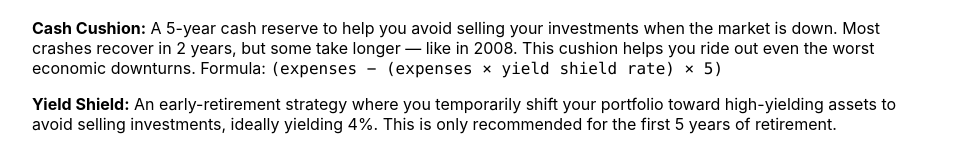
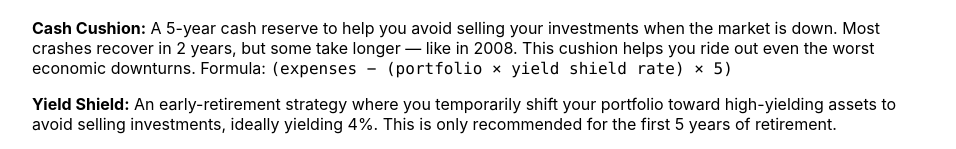
Before and after one commit to davidantao/fi-planner, a React (Create React App) app: page / in a window 1280 px wide. Shown: the part 1459-1608 px from the top of the page, without its empty margins (158-1114 px from the left). Built offline with nearby package versions, Linux system fonts and the light colour scheme.

Commit message:
text update

```diff
--- a/src/App.js
+++ b/src/App.js
@@ -201,7 +201,7 @@ function App() {
         <p><strong>FIRE (Financial Independence, Retire Early):</strong> Enough savings to fully cover your expenses in retirement. Now includes a 5-year cash cushion for market downturns.</p>
         <p><strong>Semi-FI:</strong> When your portfolio can cover 60% of retirement expenses.</p>
         <p><strong>Coast FI:</strong> When you've saved enough that your portfolio will grow to full FIRE by retirement, even without more contributions.</p>
-        <p><strong>Cash Cushion:</strong> A 5-year cash reserve to help you avoid selling your investments when the market is down. Most crashes recover in 2 years, but some take longer — like in 2008. This cushion helps you ride out even the worst economic downturns. Formula: <code>(expenses − (expenses × yield shield rate) × 5)</code></p>
+        <p><strong>Cash Cushion:</strong> A 5-year cash reserve to help you avoid selling your investments when the market is down. Most crashes recover in 2 years, but some take longer — like in 2008. This cushion helps you ride out even the worst economic downturns. Formula: <code>(expenses − (portfolio × yield shield rate) × 5)</code></p>
         <p><strong>Yield Shield:</strong> An early-retirement strategy where you temporarily shift your portfolio toward high-yielding assets to avoid selling investments, ideally yielding 4%. This is only recommended for the first 5 years of retirement.</p>
 
         <h3 style={{ marginTop: '2rem' }}>🎯 Targets (inflation-adjusted)</h3>
```
